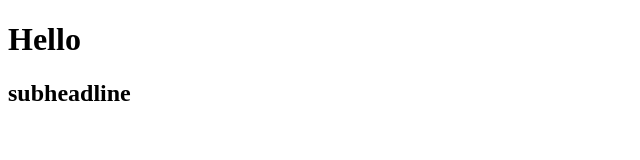
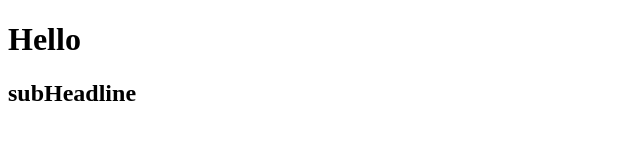
Before and after one commit to ks1ks1ks1/javascript, a plain HTML site: page index.html in a window 1280 px wide. Shown: the full height of the page, 0-640 px from the left. Drawn offline with Linux system fonts and the light colour scheme.

Commit message:
change header

```diff
--- a/index.html
+++ b/index.html
@@ -7,7 +7,7 @@
 </head>
 <body>
     <h1>Hello</h1>
-    <h2>subheadline</h2>
+    <h2>subHeadline</h2>
 
 </body>
 </html>
```
